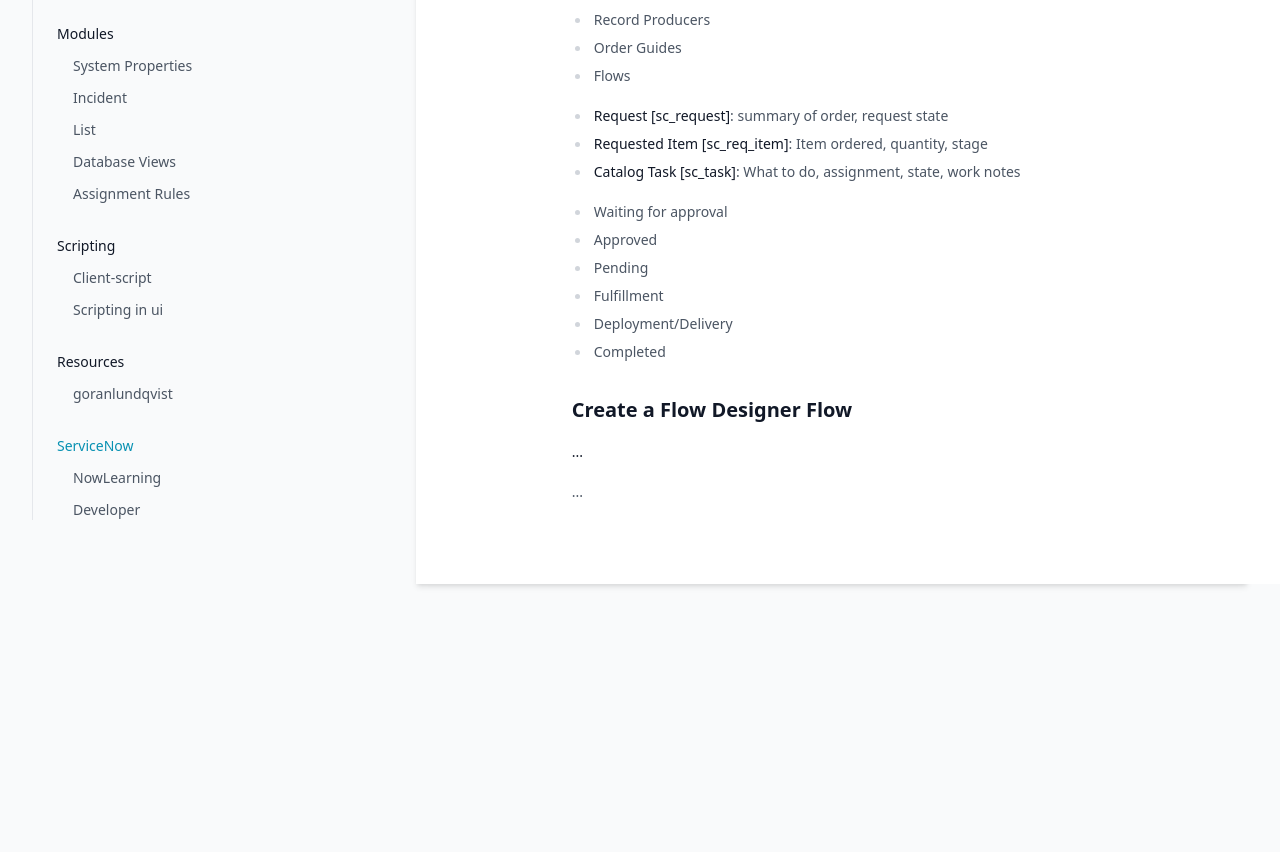
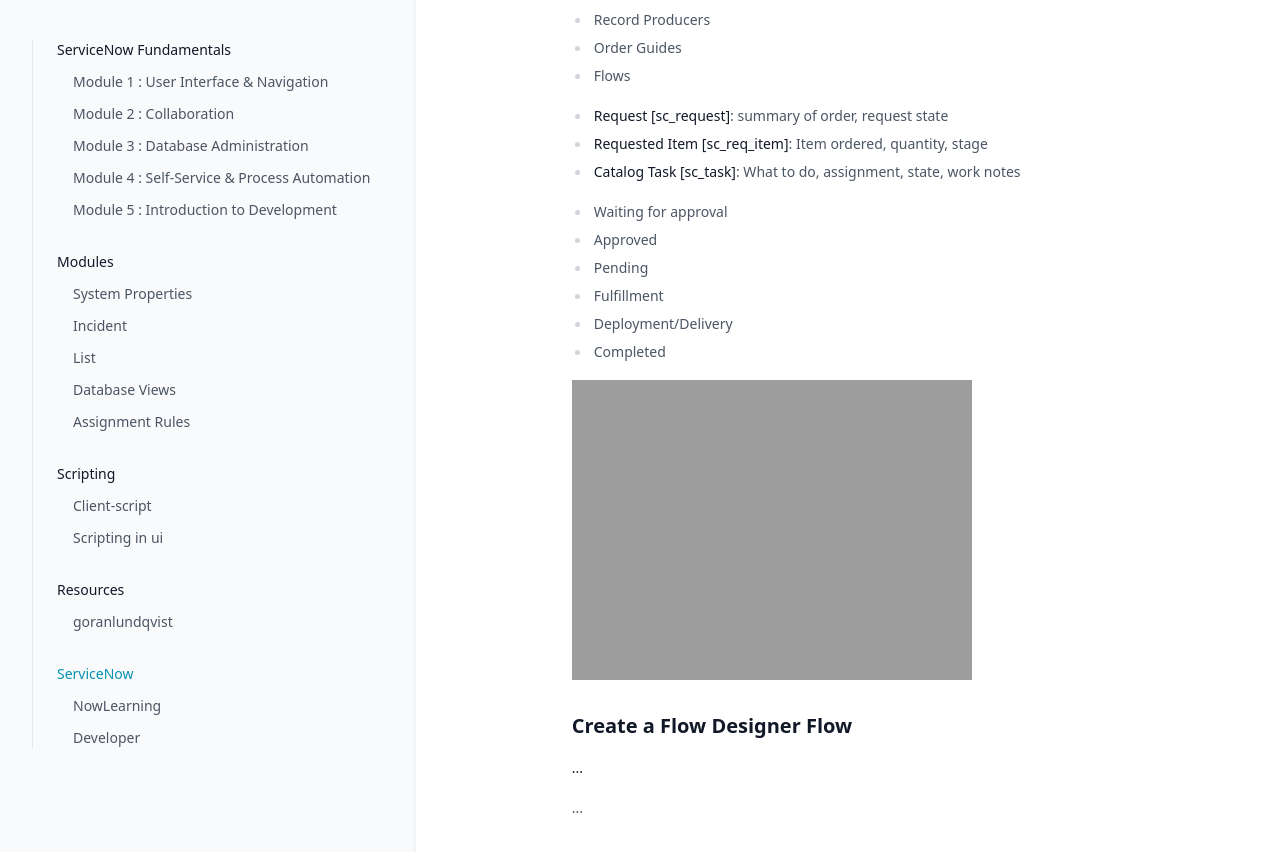
Before and after one commit to greglejeune/ebook, a Jekyll site: the page built from _servicenow/2021-11-01-snf-module4.md, in a window 1280 px wide and 900 px high, scrolled down 1813 px. Shown: the top 852 px of the window. Built offline with Jekyll 4.4.1, drawn with Linux system fonts in a browser that asks for light colours.

Commit message:
Update 2021-11-01-snf-module4.md

```diff
--- a/_servicenow/2021-11-01-snf-module4.md
+++ b/_servicenow/2021-11-01-snf-module4.md
@@ -90,6 +90,8 @@ category: snf
   <li>Completed</li>
 </ul>
 
+<img src="https://greglejeune.github.io/ebook/img/SNFundamentals4-2.png">
+
 <h2>Create a Flow Designer Flow</h2>
 
 <p style="text-align: justify;"><strong>...</strong></p>
```
